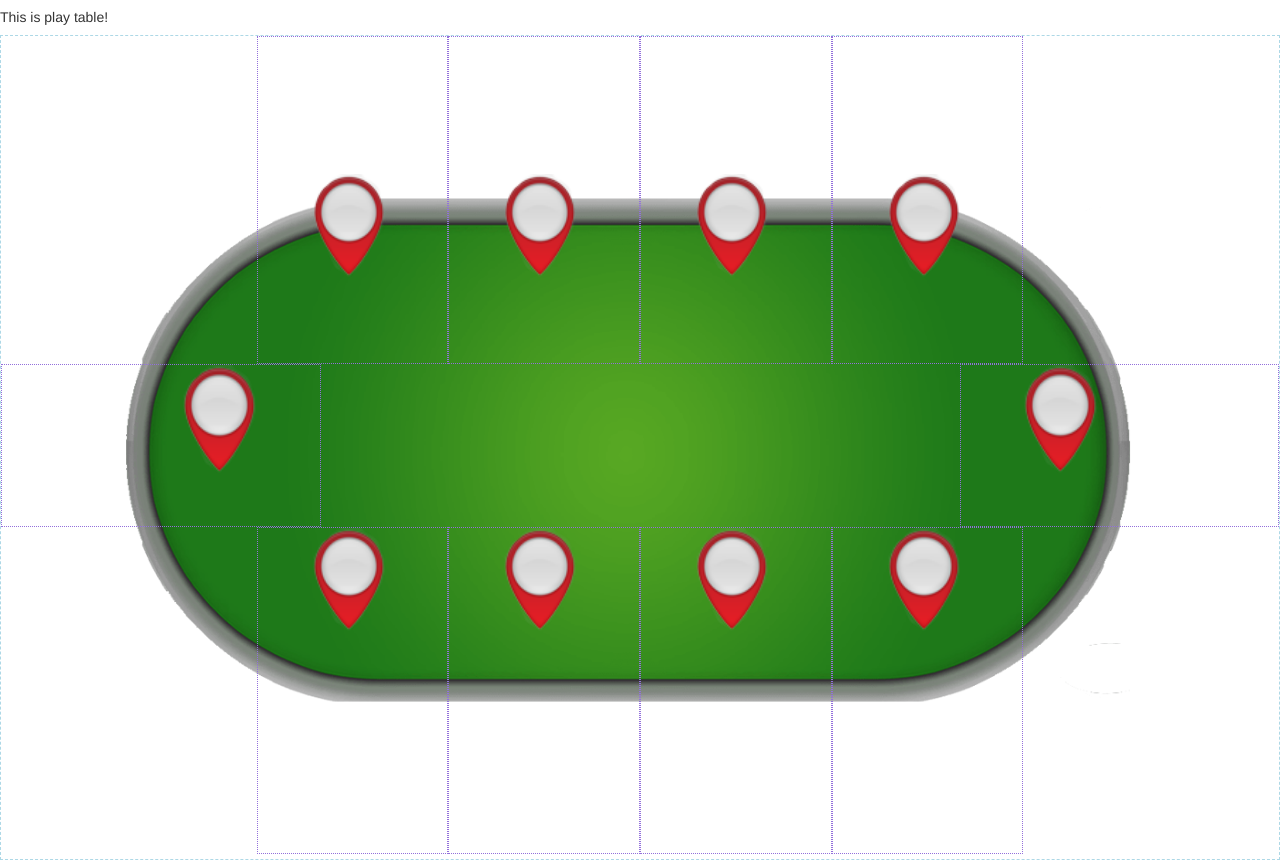
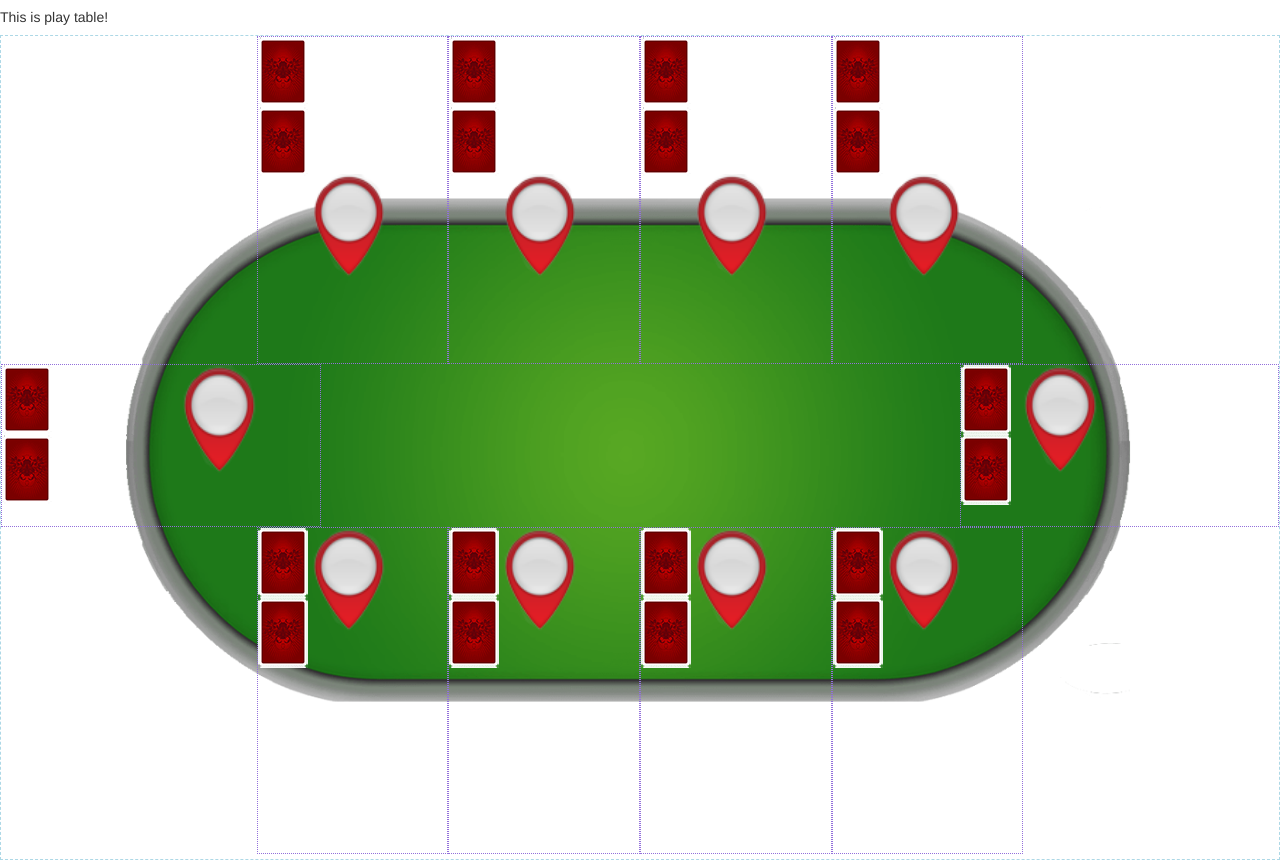
Before and after one commit to SG-Poul/poker-test-interface-Angular-4, an Angular app: page / in a window 1280 px wide. Built offline with nearby package versions, Linux system fonts and the light colour scheme.

Commit message:
add Player constructor, add cards to Player

```diff
--- a/src/app/modules/play-table/players.component.html
+++ b/src/app/modules/play-table/players.component.html
@@ -7,6 +7,7 @@
         (mouseleave)="b_Position.onOut($event)"
         (mouseup)="b_Position.onUp($event, player)">
     </div>
+
     <div *ngIf="!player.empty && player.isAppointee">
         <img [src]="b_Name_appointee.srcNone" [class]="b_Name_appointee.cssClass"
              (mouseover)="b_Name_appointee.onOver($event)"
@@ -31,6 +32,22 @@
         <p class="text-balance">{{player.balance}}</p>
       </div>
     </div>
+
+    <div class="card-0">
+      <img [src]="player.card_0.srcImg" [class]="player.card_0.cssClass"  [id]="player.card_0.cssId"
+           (mouseover)="player.card_0.onOver()"
+           (mousedown)="player.card_0.onDown()"
+           (mouseleave)="player.card_0.onOut()"
+           (mouseup)="player.card_0.onUp()">
+    </div>
+    <div class="card-1">
+      <img [src]="player.card_1.srcImg" [class]="player.card_1.cssClass"  [id]="player.card_1.cssId"
+           (mouseover)="player.card_1.onOver()"
+           (mousedown)="player.card_1.onDown()"
+           (mouseleave)="player.card_1.onOut()"
+           (mouseup)="player.card_1.onUp()">
+    </div>
+
     <div *ngIf="!player.empty && displaySelectDealer">
       <img [src]="b_Dealer_init.srcNone" [class]="b_Dealer_init.cssClass"
            (mouseover)="b_Dealer_init.onOver($event)"
--- a/src/app/modules/play-table/players.component.ts
+++ b/src/app/modules/play-table/players.component.ts
@@ -7,16 +7,16 @@ import {ButtonBase} from '../../tools/buttonBase';
 
 // TEMP CONST FOR DEBUG
 const PLAYERS: Player[] = [
-  {position: 0, empty: true, isAppointee: false, isDealer: false},
-  {position: 1, empty: true, isAppointee: false, isDealer: false},
-  {position: 2, empty: true, isAppointee: false, isDealer: false},
-  {position: 3, empty: true, isAppointee: false, isDealer: false},
-  {position: 4, empty: true, isAppointee: false, isDealer: false},
-  {position: 5, empty: true, isAppointee: false, isDealer: false},
-  {position: 6, empty: true, isAppointee: false, isDealer: false},
-  {position: 7, empty: true, isAppointee: false, isDealer: false},
-  {position: 8, empty: true, isAppointee: false, isDealer: false},
-  {position: 9, empty: true, isAppointee: false, isDealer: false},
+  new Player(0),
+  new Player(1),
+  new Player(2),
+  new Player(3),
+  new Player(4),
+  new Player(5),
+  new Player(6),
+  new Player(7),
+  new Player(8),
+  new Player(9)
 ];
 
 @Component({
--- a/src/app/tools/card.ts
+++ b/src/app/tools/card.ts
@@ -1,7 +1,6 @@
 /**
  * Created by Delvi-U on 11.04.2017.
  */
-import {Player} from "./player";
 export class Card {
   name: string;
   path: string;
@@ -9,8 +8,8 @@ export class Card {
   srcBtnNone: string;
   srcBtnHover: string;
   srcBtnDown: string;
-  action: any;
-  actionArgument: string;
+  // action: any;
+  // actionArgument: string;
   cssClass: string;
   cssId: string;
   isButton: boolean;
@@ -18,14 +17,14 @@ export class Card {
   index: number;
   domElement: any;
 
-  constructor(action: any, ownerPosition:number, index: number) {
+  constructor(ownerPosition:number, index: number) {
     this.name = 'back';
     this.path = '../../../assets/img/cards/card-';
     this.srcImg = this.path + this.name + '.png';
     this.srcBtnNone = this.path + 'btn_0.png';
     this.srcBtnHover = this.path + 'btn_1.png';
     this.srcBtnDown = this.path + 'btn_2.png';
-    this.action = action;
+    // this.action = action;
     this.isButton = false;
     this.ownerPosition = ownerPosition;
     this.index = index;
@@ -47,15 +46,15 @@ export class Card {
     }
   }
 
-  onUp(event, argument): void {
+  onUp(): void {
     if (this.isButton) {
       this.domElement.setAttribute('src', this.srcBtnNone);
-      this.action(argument);
+      // this.action(argument);
       this.isButton = false;
     }
   }
 
-  onOut(event): void {
+  onOut(): void {
     if (this.isButton) {
       this.domElement.setAttribute('src', this.srcBtnNone);
     }
--- a/src/app/tools/player.ts
+++ b/src/app/tools/player.ts
@@ -1,11 +1,23 @@
 /**
  * Created by Delvi-U on 08.04.2017.
  */
+import {Card} from "./card";
 export class Player {
   position: number;
   empty: boolean;
   isAppointee: boolean;
-  isDealer?: boolean;
+  isDealer: boolean;
+  card_0: Card;
+  card_1: Card;
   name?: string;
   balance?: number;
+
+  constructor(position: number) {
+    this.position = position;
+    this.empty = true;
+    this.isAppointee = false;
+    this.isDealer = false;
+    this.card_0 = new Card(this.position, 0);
+    this.card_1 = new Card(this.position, 1);
+  }
 }
```
